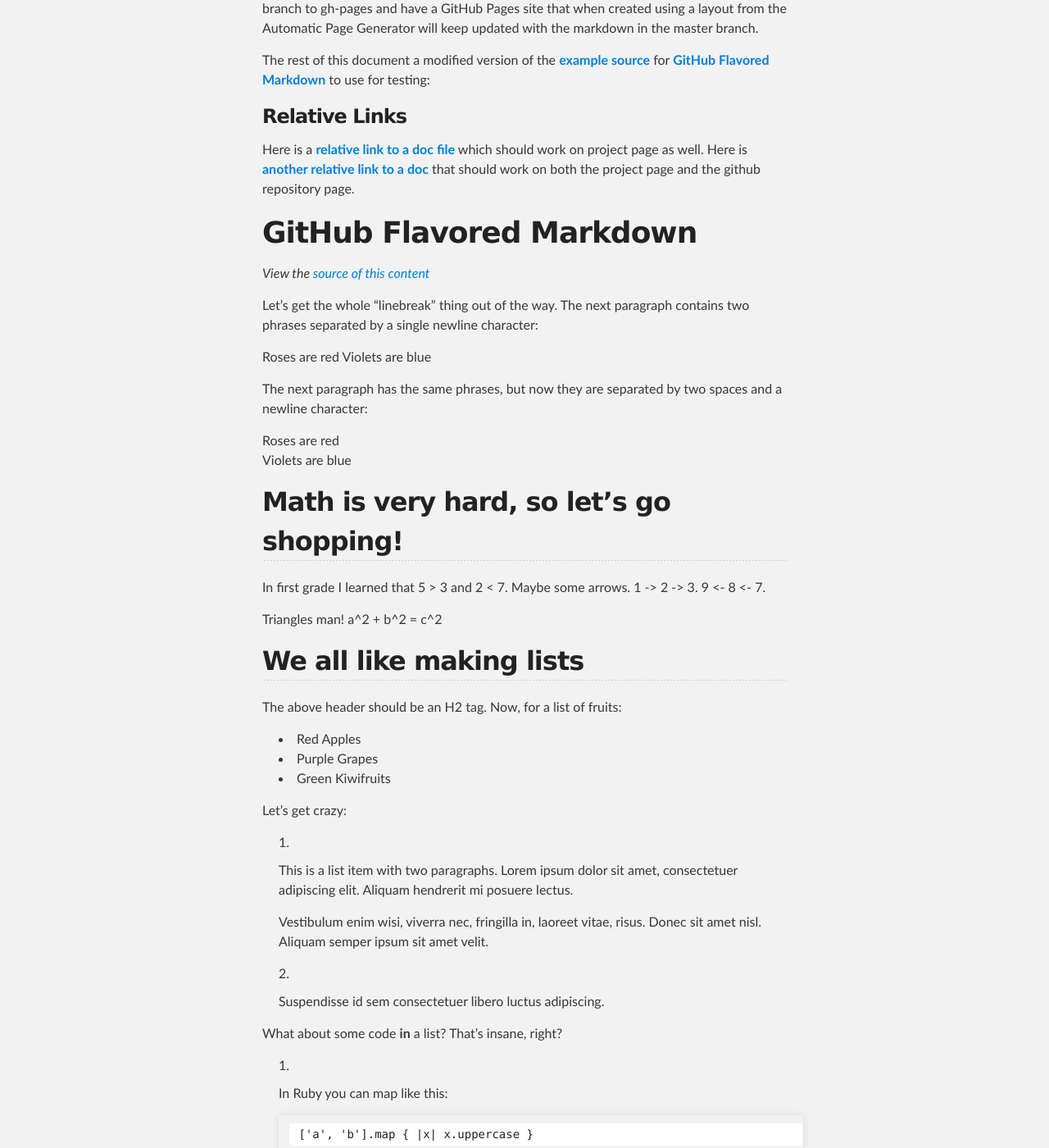
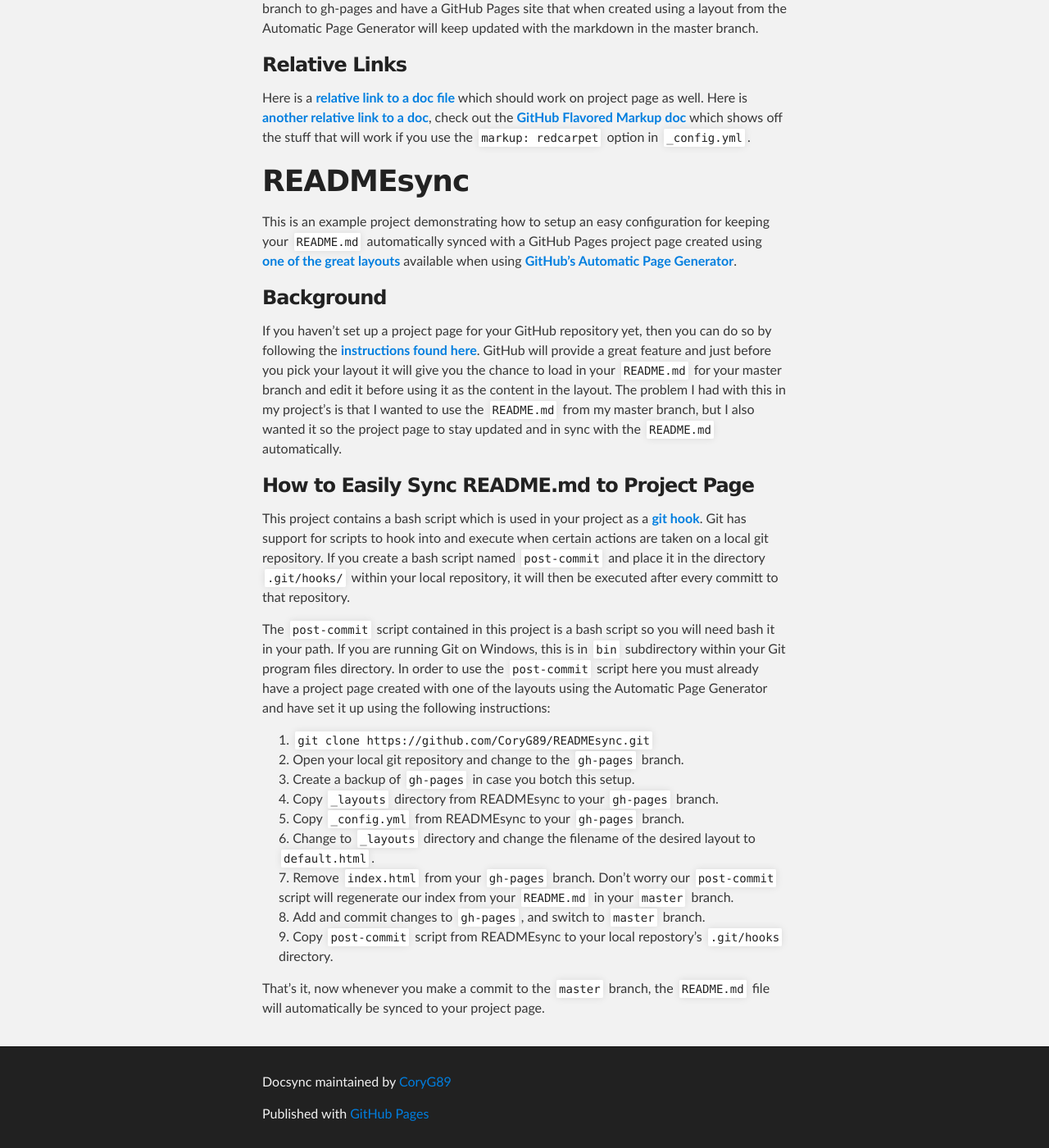
Before and after one commit to CoryG89/docsync, a Jekyll site: the page built from index.md, in a window 1280 px wide and 1400 px high, scrolled down 422 px. Shown: the whole window at 82% size. Built offline with Jekyll 4.4.1, drawn with Linux system fonts in a browser that asks for light colours; nearby versions of some CDN libraries; Markdown is read by kramdown in place of the engine named in the settings; some of the changed text lies outside the part shown.

Commit message:
Sync README.md in master branch to index.md in gh-pages

```diff
--- a/index.md
+++ b/index.md
@@ -11,154 +11,70 @@
 a layout from the Automatic Page Generator will keep updated with the markdown
 in the master branch.
 
-The rest of this document a modified version of the [**example source**][4] for
-[**GitHub Flavored Markdown**][5] to use for testing:
-
 ### Relative Links
 
-Here is a [**relative link to a doc file**][6] which should work on project page
-as well. Here is [**another relative link to a doc**][7] that should work on
-both the project page and the github repository page.
+Here is a [**relative link to a doc file**][7] which should work on project page
+as well. Here is [**another relative link to a doc**][8], check out the
+[**GitHub Flavored Markup doc**][5] which shows off the stuff that will work if
+you use the `markup: redcarpet` option in `_config.yml`.
 
-GitHub Flavored Markdown
-================================
+# READMEsync
 
-*View the [source of this content][4]*
+This is an example project demonstrating how to setup an easy configuration for
+keeping your `README.md` automatically synced with a GitHub Pages project
+page created using [**one of the great layouts**][1] available when using
+[**GitHub's Automatic Page Generator**][2].
 
-Let's get the whole "linebreak" thing out of the way. The next paragraph contains two phrases separated by a single newline character:
+### Background
 
-Roses are red
-Violets are blue
+If you haven't set up a project page for your GitHub repository yet, then you
+can do so by following the [**instructions found here**][3]. GitHub will provide
+a great feature and just before you pick your layout it will give you the chance
+to load in your `README.md` for your master branch and edit it before using it
+as the content in the layout. The problem I had with this in my project's is
+that I wanted to use the `README.md` from my master branch, but I also wanted
+it so the project page to stay updated and in sync with the `README.md`
+automatically.
 
-The next paragraph has the same phrases, but now they are separated by two spaces and a newline character:
+### How to Easily Sync README.md to Project Page
 
-Roses are red
-Violets are blue
+This project contains a bash script which is used in your project as a
+[**git hook**][4]. Git has support for scripts to hook into and execute when
+certain actions are taken on a local git repository. If you create a bash
+script named `post-commit` and place it in the directory `.git/hooks/`
+within your local repository, it will then be executed after every committ to
+that repository.
 
-Math is very hard, so let's go shopping!
-------------------------
+The `post-commit` script contained in this project is a bash script so you
+will need bash it in your path. If you are running Git on Windows, this is in
+`bin` subdirectory within your Git program files directory. In order to use the
+`post-commit` script here you must already have a project page created with
+one of the layouts using the Automatic Page Generator and have set it up using
+the following instructions:
 
-In first grade I learned that 5 > 3 and 2 < 7. Maybe some arrows. 1 -> 2 -> 3. 9 <- 8 <- 7.
+ 1. `git clone https://github.com/CoryG89/READMEsync.git`
+ 2. Open your local git repository and change to the `gh-pages` branch.
+ 3. Create a backup of `gh-pages` in case you botch this setup.
+ 3. Copy `_layouts` directory from READMEsync to your `gh-pages` branch.
+ 4. Copy `_config.yml` from READMEsync to your `gh-pages` branch.
+ 5. Change to `_layouts` directory and change the filename of the desired
+    layout to `default.html`.
+ 6. Remove `index.html` from your `gh-pages` branch. Don't worry our
+    `post-commit` script will regenerate our index from your `README.md` in
+    your `master` branch.
+ 7. Add and commit changes to `gh-pages`, and switch to `master` branch.
+ 8. Copy `post-commit` script from READMEsync to your local repostory's
+    `.git/hooks` directory.
 
-Triangles man! a^2 + b^2 = c^2
+That's it, now whenever you make a commit to the `master` branch, the
+`README.md` file will automatically be synced to your project page.
 
-We all like making lists
-------------------------
-
-The above header should be an H2 tag. Now, for a list of fruits:
-
-* Red Apples
-* Purple Grapes
-* Green Kiwifruits
-
-Let's get crazy:
-
-1.  This is a list item with two paragraphs. Lorem ipsum dolor
-    sit amet, consectetuer adipiscing elit. Aliquam hendrerit
-    mi posuere lectus.
-
-    Vestibulum enim wisi, viverra nec, fringilla in, laoreet
-    vitae, risus. Donec sit amet nisl. Aliquam semper ipsum
-    sit amet velit.
-
-2.  Suspendisse id sem consectetuer libero luctus adipiscing.
-
-What about some code **in** a list? That's insane, right?
-
-1. In Ruby you can map like this:
-
-        ['a', 'b'].map { |x| x.uppercase }
-
-2. In Rails, you can do a shortcut:
-
-        ['a', 'b'].map(&:uppercase)
-
-Some people seem to like definition lists
-
-<dl>
-  <dt>Lower cost</dt>
-  <dd>The new version of this product costs significantly less than the previous one!</dd>
-  <dt>Easier to use</dt>
-  <dd>We've changed the product so that it's much easier to use!</dd>
-</dl>
-
-I am a robot
-------------
-
-Maybe you want to print `robot` to the console 1000 times. Why not?
-
-    def robot_invasion
-      puts("robot " * 1000)
-    end
-
-You see, that was formatted as code because it's been indented by four spaces.
-
-How about we throw some angle braces and ampersands in there?
-
-    <div class="footer">
-        &copy; 2004 Foo Corporation
-    </div>
-
-Set in stone
-------------
-
-Preformatted blocks are useful for ASCII art:
-
-
-             ,-.
-      ,     ,-.   ,-.
-     / \   (   )-(   )
-     \ |  ,.>-(   )-<
-      \|,' (   )-(   )
-       Y ___`-'   `-'
-       |/__/   `-'
-       |
-       |
-       |    -hrr-
-    ___|_____________
-
-Playing the blame game
-----------------------
-
-If you need to blame someone, the best way to do so is by quoting them:
-
-> I, at any rate, am convinced that He does not throw dice.
-
-Or perhaps someone a little less eloquent:
-
-> I wish you'd have given me this written question ahead of time so I
-> could plan for it... I'm sure something will pop into my head here in
-> the midst of this press conference, with all the pressure of trying to
-> come up with answer, but it hadn't yet...
->
-> I don't want to sound like
-> I have made no mistakes. I'm confident I have. I just haven't - you
-> just put me under the spot here, and maybe I'm not as quick on my feet
-> as I should be in coming up with one.
-
-## Table for two
-
-<table>
-  <tr>
-    <th>ID</th><th>Name</th><th>Rank</th>
-  </tr>
-  <tr>
-    <td>1</td><td>Tom Preston-Werner</td><td>Awesome</td>
-  </tr>
-  <tr>
-    <td>2</td><td>Albert Einstein</td><td>Nearly as awesome</td>
-  </tr>
-</table>
-
-### Crazy linking action
-
-I get 10 times more traffic from [Google] [1] than from
-[Yahoo] [2] or [MSN] [3].
-
-  [1]: http://google.com/        "Google"
-  [2]: http://search.yahoo.com/  "Yahoo Search"
-  [3]: http://search.msn.com/    "MSN Search"
-  [4]: docs/source.txt
-  [5]: http://github.github.com/github-flavored-markdown/
-  [6]: docs/other.md
-  [7]: docs/another.md
+[1]: https://github.com/blog/1081-instantly-beautiful-project-pages
+[2]: https://help.github.com/articles/creating-pages-with-the-automatic-generator
+[3]: https://help.github.com/articles/creating-pages-with-the-automatic-generator#the-automatic-page-generator
+[4]: http://git-scm.com/book/en/Customizing-Git-Git-Hooks
+[5]: docs/gfm.md
+[6]: docs/source.txt
+[7]: docs/other.md
+[8]: docs/another.md
+[9]: docs/gfm.md
```
